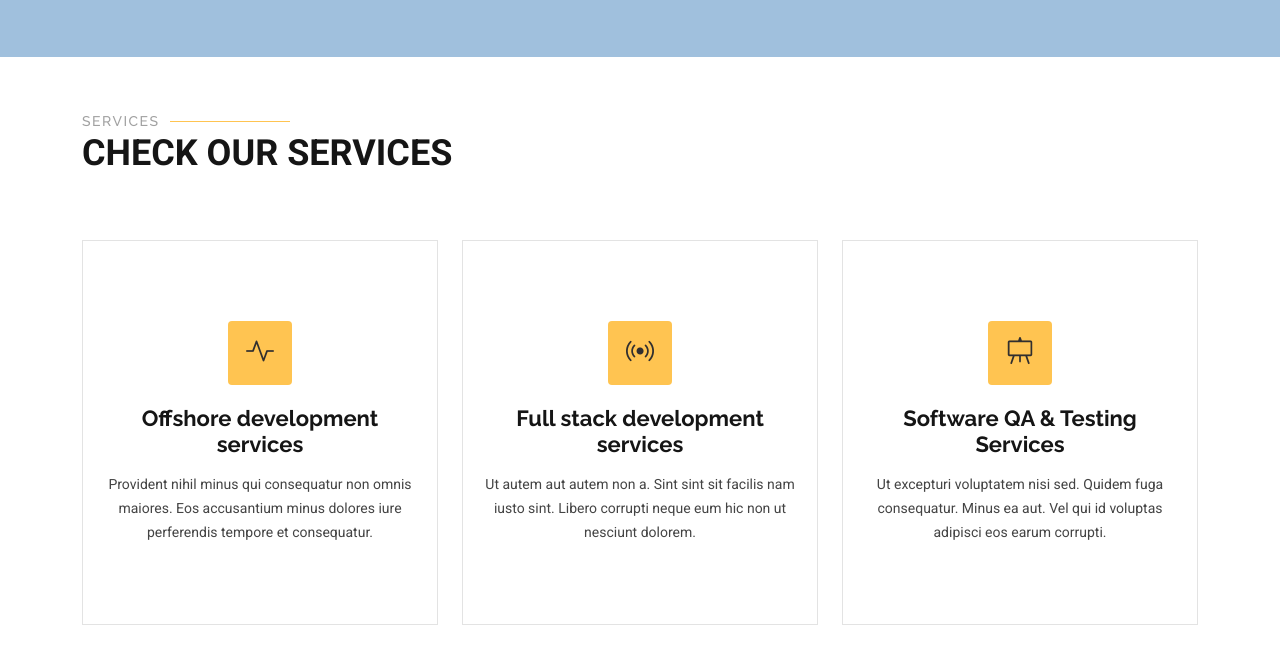
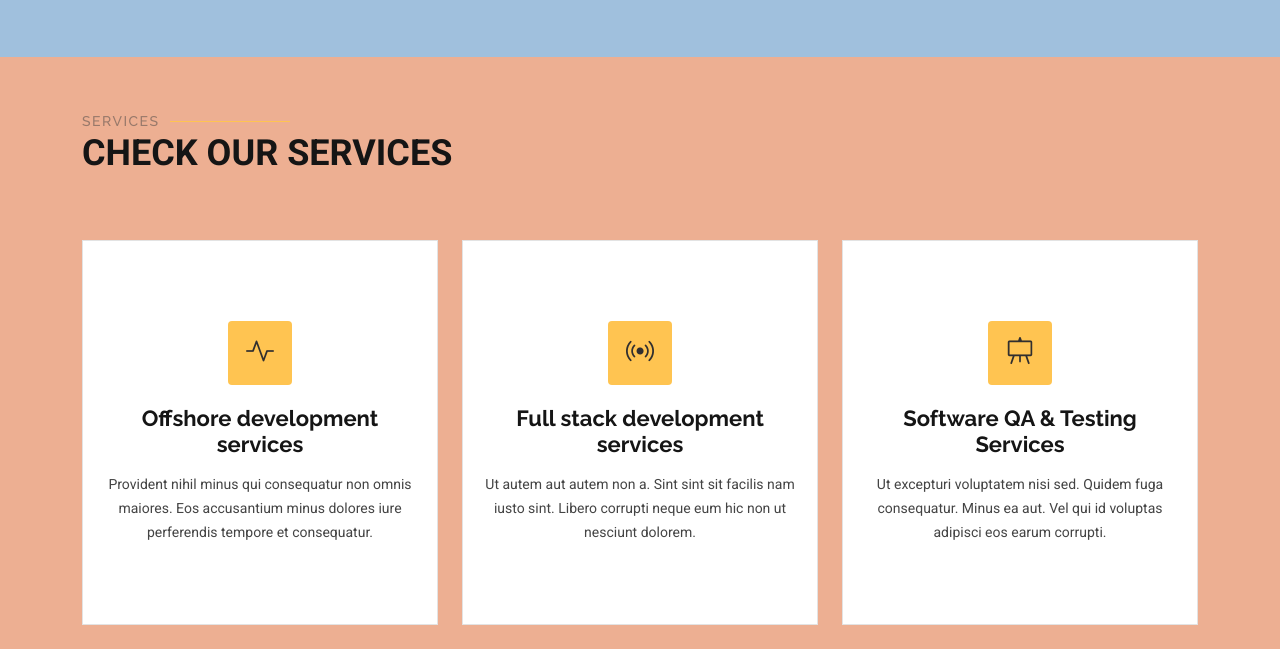
Before and after one commit to joe-fran-cis/softbel, a plain HTML site: page index.html in a window 1280 px wide. Shown: the part 1273-1922 px from the top of the page. Drawn offline with Linux system fonts and the light colour scheme; some packages are replaced by stand-ins of ours; a script that the page names is missing.

Commit message:
section colour

```diff
--- a/assets/css/main.css
+++ b/assets/css/main.css
@@ -758,7 +758,8 @@ h6 {
 section,
 .section {
   color: var(--default-color);
-  background-color: var(--background-color);
+  /*background-color: var(--background-color);*/
+  background-color: #edaf92;
   padding: 60px 0;
   scroll-margin-top: 80px;
   overflow: clip;
```
